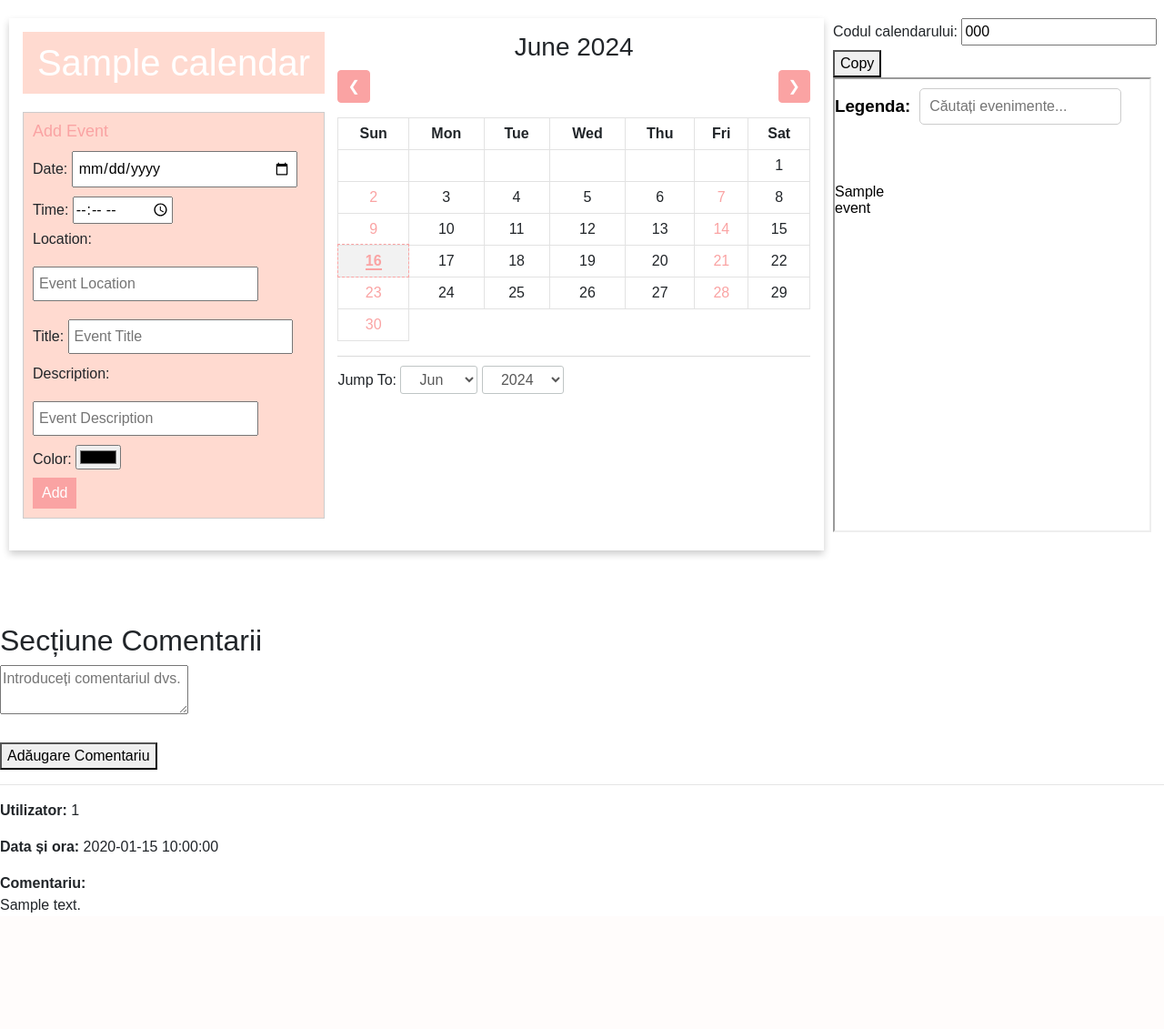
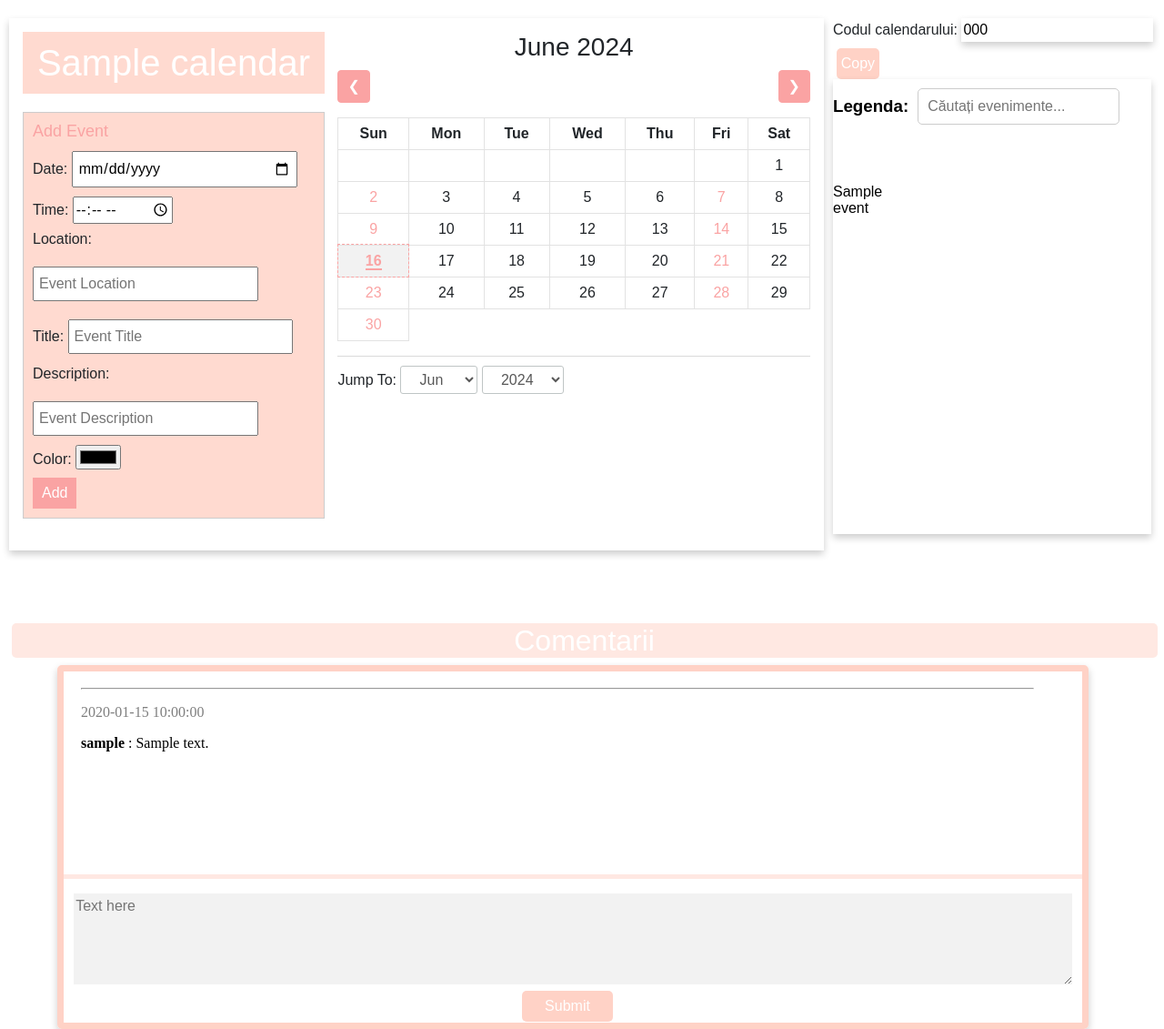
Before and after one commit to ghenpen/mds_proiect, a PHP site: page /calendar.php?calendar_id=1 in a window 1280 px wide. Shown: the part 100-1231 px from the top of the page at 91% size. Before the commit the page ends 1103 px from the top, so only its background shows below. Run offline with PHP 8.4, Linux system fonts and the light colour scheme; the visitor is signed in with stand-in values (Sample User, id 1); tables that the repository leaves empty or names only in its code hold one stand-in row (values such as "Sample post").

Commit message:
comentariile

```diff
--- a/calendar.php
+++ b/calendar.php
@@ -9,6 +9,75 @@
         .cod{
             flex: 0 0 30%;
             padding-left: 20px;
+        }
+        .com{
+            border: 7px solid #ffd2c6;
+            border-radius: 5px;
+            box-shadow: 0 4px 8px 0 rgba(0, 0, 0, 0.2);
+            width: 90%;
+            height: 400px;
+            position: relative;
+            left: 5%;
+        }
+        .comentari{
+            flex: 0 0 70%;
+            padding-right: 20px;
+        }
+        .comentari h2{
+            text-align: center;
+            position: relative;
+            background-color: rgba(255, 210, 198, 0.5);
+            color: white;
+            border-radius: 5px;
+            width: 100%;
+            position: relative;
+            left: 1%;
+
+        }
+        #calendarCode{
+            border: none;
+            box-shadow: 0 4px 8px 0 rgba(0, 0, 0, 0.2);
+        }
+        #copy{
+            background-color: #ffd2c6;
+            color: white;
+            border: none;
+            border-radius: 5px;
+            padding: 5px;
+            cursor: pointer;
+            position: relative;
+            left: 1%;
+        }
+        #submit{
+            background-color: #ffd2c6;
+            color: white;
+            border: none;
+            border-radius: 5px;
+            padding: 5px;
+            cursor: pointer;
+            width: 100px;
+            position: relative;
+            left: 45%;
+            bottom: 0px;
+        }
+        .comentari iframe{
+            width: 95%;
+            height: 200px;
+            top: 10px;
+            position: relative;
+            left: 1%;
+            border: none;
+        }
+        .comentari textarea{
+            width: 98%;
+            height: 100px;
+            border: none;
+            position: relative;
+            left: 1%;
+            background-color: #f2f2f2;
+        }
+        .comentari textarea:focus{
+            outline: none;
         }
         .event-indicator {
             width: 10px;
@@ -82,6 +151,7 @@
                 <h1><?php echo $row['name']; ?></h1>
                 <form method="post" id="eventForm">
                     <div id="event-section">
+                    <input type="hidden" name="form_typev" value="event_form">
                         <h3>Add Event</h3>
                         <label for="eventDate">Date:</label>
                         <input type="date" id="eventDate" name="eventDate" required><br>
@@ -144,7 +214,7 @@
             <div>
                 <label for="calendarCode">Codul calendarului:</label>
                 <input type="text" id="calendarCode" value="<?php echo htmlspecialchars($code); ?>" readonly>
-                <button onclick="copyToClipboard()">Copy</button>
+                <button onclick="copyToClipboard()" id="copy">Copy</button>
             </div>
             <script>
                 function copyToClipboard() {
@@ -162,7 +232,7 @@
             ?>
 
             <div class="legend">
-                <iframe src="legend.php?calendar_id=<?php echo $calendar_id; ?>" width="350" height="500"></iframe>
+                <iframe src="legend.php?calendar_id=<?php echo $calendar_id; ?>" width="350" height="500" style="border:none; box-shadow: 0 4px 8px 0 rgba(0, 0, 0, 0.2);"></iframe>
             </div>
         </div>
 </div>
@@ -185,6 +255,7 @@
     </div>
     <?php
     if ($_SERVER["REQUEST_METHOD"] == "POST") {
+        if (isset($_POST['form_typev']) && $_POST['form_typev'] == 'event_form') {
         include 'db.php';
 
         $eventDate = $_POST['eventDate'];
@@ -209,6 +280,7 @@
 
         }
     }
+}
     $query = "SELECT id , date, time, type, description FROM event WHERE calendarId = '$calendar_id'";
     $result = mysqli_query($conn, $query);
     $events = array();
@@ -226,96 +298,33 @@
     mysqli_close($conn);
     ?>
     <section class="comentari">
-    <h2>Secțiune Comentarii</h2>
+        <h2>Comentarii</h2>
+        <div class="com">
+        <iframe src="comments.php?calendar_id=<?php echo $calendar_id; ?>"></iframe>
+        <hr style="height:5px;border-width:0;color:#ffd2c6;background-color:#ffd2c6; opacity:0.5">
+        <form method="post" id="comform">
+            <input type="hidden" name="form_type" value="com_form">
+            <textarea name="comment" id="comment" cols="60" rows="3" placeholder="Text here"></textarea>
+            <input type="submit" value="Submit" id="submit">
+        </form>
+        </div>
+        <?php
+        include 'db.php';
+        if($_SERVER["REQUEST_METHOD"] == "POST") {
+            if (isset($_POST['form_type']) && $_POST['form_type'] == 'com_form') {
+            $comment = $_POST['comment'];
+            $created_at = date('Y-m-d H:i:s');
+            $sql = "INSERT INTO comments (calendar_id,user_id, comment,created_at) VALUES ('$calendar_id','$user_id', '$comment','$created_at')";
+            if (mysqli_query($conn, $sql)) {
+                echo "<script>alert('Comentariul a fost adăugat cu succes!');</script>";
+            } else {
+                echo "Eroare: " . $sql . "<br>" . mysqli_error($conn);
+            }
+        }
+    }
+    ?>
+    </section>
 
-<!-- Formular pentru adăugarea de comentarii -->
-<form id="commentForm">
-    <textarea id="commentText" placeholder="Introduceți comentariul dvs."></textarea><br><br>
-    <button type="submit">Adăugare Comentariu</button>
-</form>
-
-<hr>
-
-<!-- Container pentru afișarea comentariilor existente -->
-<div id="commentsContainer">
-    <?php
-    // Include fișierul de conexiune la baza de date
-    include 'db.php';
-    $user_id = $_SESSION['id'];
-    $calendarId = $_GET['calendar_id'];
-    $sqll = "Select username from user where id = '$user_id'";
-    $result = mysqli_query($conn, $sqll);
-    $row = mysqli_fetch_assoc($result);
-    $user_name = $row['username'];
-    $userJson=json_encode($user_name);
-    $calendarJson=json_encode($calendarId);
-
-    $sql = "SELECT * FROM comments WHERE id = $calendarId ORDER BY created_at DESC";
-    $result = mysqli_query($conn, $sql);
-
-    if (mysqli_num_rows($result) > 0) {
-        // Afisează fiecare comentariu
-        while ($row = mysqli_fetch_assoc($result)) {
-            echo '<div class="comment">';
-            echo '<p><strong>Utilizator:</strong> ' . $row['user_id'] . '</p>';
-            echo '<p><strong>Data și ora:</strong> ' . $row['created_at'] . '</p>';
-            echo '<p><strong>Comentariu:</strong><br>' . $row['comment'] . '</p>';
-            echo '</div>';
-        }
-    } else {
-        echo "Nu există comentarii pentru acest eveniment.";
-    }
-
-    // Închide conexiunea la baza de date la finalul scriptului
-    mysqli_close($conn);
-    ?>
-</div>
-</section>
-<!-- Script JavaScript cu jQuery pentru gestionarea adăugării de comentarii -->
-<script src="https://ajax.googleapis.com/ajax/libs/jquery/3.6.0/jquery.min.js"></script>
-<script>
-    $(document).ready(function() {
-        // Gestionarea trimiterii formularului pentru adăugarea de comentarii
-        $('#commentForm').submit(function(event) {
-            event.preventDefault(); // Previne trimiterea formularului
-
-            var calendarId = <?php echo $calendar_id; ?>;
-            var userName = <?php echo $userJson; ?>;
-            var commentText = $('#commentText').val();
-
-            // Verifică dacă utilizatorul a completat numele și comentariul
-            if (userName.trim() == '' || commentText.trim() == '') {
-                alert('Vă rugăm să completați toate câmpurile.');
-                return;
-            }
-
-            // Trimite datele către PHP pentru a adăuga comentariul în baza de date
-            $.ajax({
-                type: 'POST',
-                url: 'adauga_comentariu.php', // Scriptul PHP care va gestiona adăugarea comentariului
-                data: {
-                    calendar_id: calendarId,
-                    user_name: userName,
-                    comment: commentText
-                },
-                success: function(response) {
-                    // Răspunsul de la server după ce s-a adăugat comentariul
-                    console.log(response);
-                    // Reîmprospătează lista de comentarii pentru a afișa noul comentariu
-                    $('#commentsContainer').load(location.href + ' #commentsContainer');
-                },
-                error: function(error) {
-                    // Tratează erorile în cazul în care apelul AJAX a eșuat
-                    console.error('Eroare la adăugarea comentariului:', error);
-                }
-            });
-
-            // Resetează valorile câmpurilor după adăugarea comentariului
-            $('#userName').val('');
-            $('#commentText').val('');
-        });
-    });
-</script>
     <script>
         let eventsphp = <?php echo $eventsJson; ?>;
         let usersphp = <?php echo $usersJson; ?>;
--- /dev/null
+++ b/comments.php
@@ -0,0 +1,15 @@
+<?php
+            include 'db.php';
+            $calendar_id = $_GET['calendar_id'];
+            $query = "SELECT c.*, u.username FROM comments c join user u ON c.user_id=u.id WHERE calendar_id = '$calendar_id'";
+            $result = mysqli_query($conn, $query);
+            if (mysqli_num_rows($result) > 0) {
+                while ($row = mysqli_fetch_assoc($result)) {
+                    echo "<hr><p style='opacity:0.5;'>" . $row['created_at'] . "</p>";
+                    echo "<p> <strong>" . $row['username'] . "</strong> : " . $row['comment'] . "</p>";
+                }
+            } else {
+                echo "<p>Nu există comentarii.</p>";
+            }
+            mysqli_close($conn);
+            ?>
```
